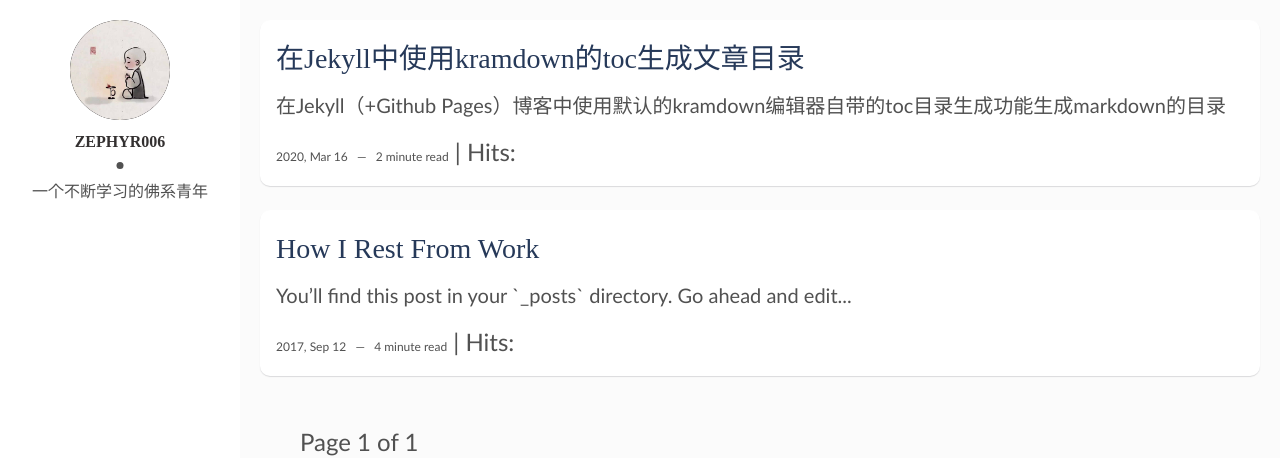
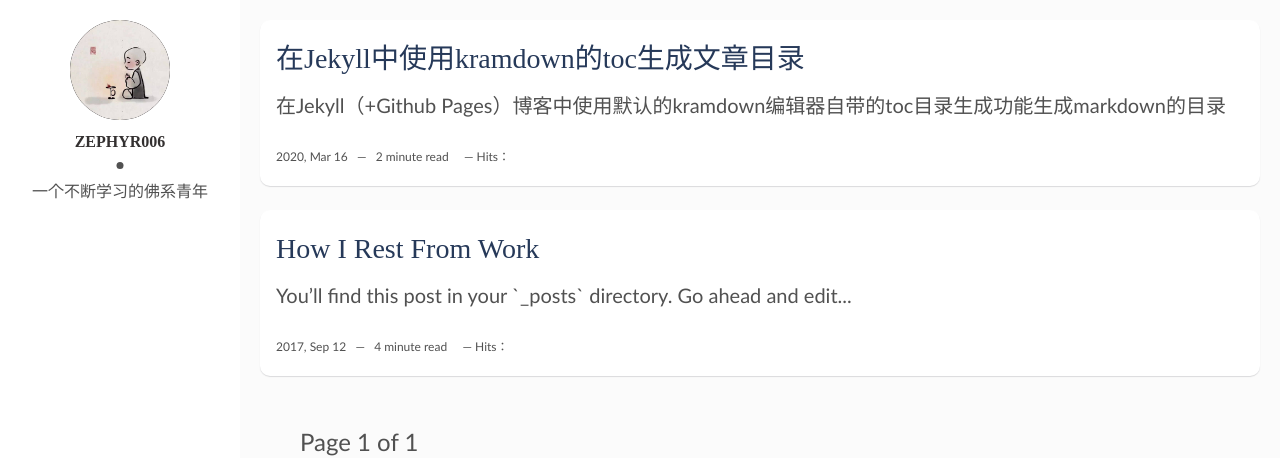
Before and after one commit to Zephyr006/zephyr006.github.io, a Jekyll site: the page built from index.html, in a window 1280 px wide. Shown: the top 458 px of the page. Built offline with Jekyll 4.4.1, drawn with Linux system fonts in a browser that asks for light colours; nearby versions of some CDN libraries; some web fonts are replaced; the list of posts is cut into pages by our own code; comment, search, counter and statistics services are not loaded.

Commit message:
增加点击次数统计 参考链接：https://blog.csdn.net/u013553529/article/details/63357382

```diff
--- a/_layouts/post.html
+++ b/_layouts/post.html
@@ -20,9 +20,9 @@ layout: main
         <div class="page-date">
           <span>{{page.date | date: '%Y, %b %d'}}&nbsp;&nbsp;&nbsp;&nbsp;</span>
           {% if site.leancloud.enable %}
+            <span>-&nbsp;&nbsp;&nbsp;&nbsp;</span>
             <span id="{{ page.url }}" class="leancloud_visitors" data-flag-title="{{ page.title }}">
-              <span class="post-meta-divider">|</span>
-              <span class="post-meta-item-text"> Hits:  </span>
+              <span class="post-meta-item-text">Hits：</span>
               <span class="leancloud-visitors-count"></span>
             </span>
           {% endif %}
--- a/index.html
+++ b/index.html
@@ -8,7 +8,7 @@ layout: main
   {% else %}
   {% endif %}
   <div class="post-content">
-    <h2 class="post-title"><a href="{{post.url | prepend: site.baseurl}}">{{post.title}}</a></h2>
+    <h2 class="post-title"><a class="post-link" href="{{post.url | prepend: site.baseurl}}">{{post.title}}</a></h2>
 
     <p style="margin-bottom: 14px; font-size: 20px">
       {% if post.description %}
@@ -21,8 +21,7 @@ layout: main
     <span class="post-words">{% capture words %}{{ post.content | number_of_words }}{% endcapture %}{% unless words contains "-" %}{{ words | plus: 250 | divided_by: 250 | append: " minute read" }}{% endunless %}</span>
     {% if site.leancloud.enable %}
       <span id="{{ post.url }}" class="leancloud_visitors" data-flag-title="{{ post.title }}">
-       <span class="post-meta-divider">|</span>
-       <span class="post-meta-item-text"> Hits:  </span>
+       <span class="post-words"> &nbsp;&nbsp;&nbsp;—&nbsp;Hits： </span>
        <span class="leancloud-visitors-count"></span>
       </span>
     {% endif %}
```
Also changed, not shown: _includes/leancloud-hit-counter.html (+7 -3 lines), assets/css/scss/main.scss (+4 -4 lines).
